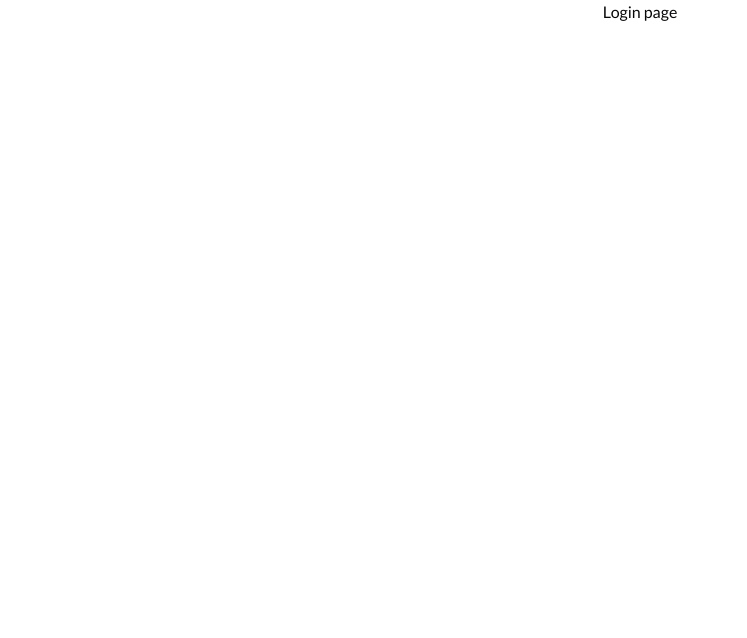
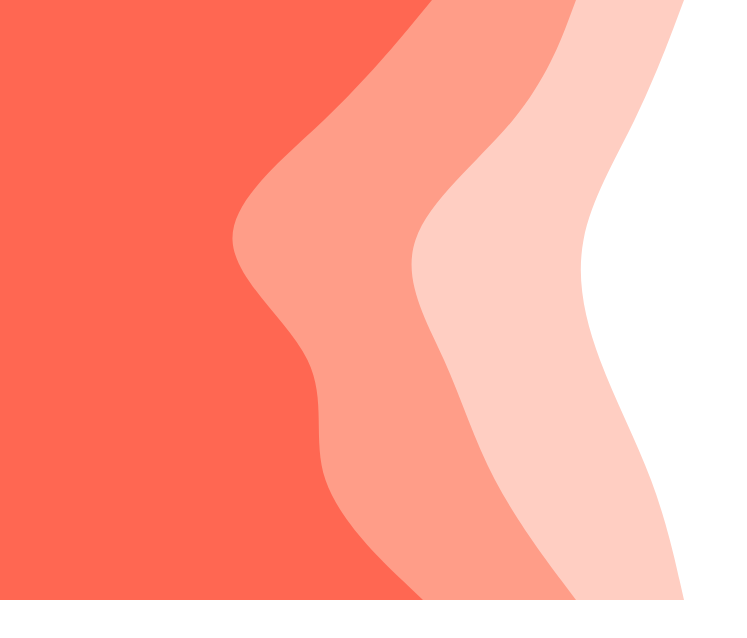
Before and after one commit to oscarMolina1523/Pet-Project, a React (Vite) app: page /login in a window 1280 px wide. Shown: the top 638 px of the page, without its empty margins (0-747 px from the left). Built offline with nearby package versions, Linux system fonts and the light colour scheme.

Commit message:
adding svg to login screen layout

```diff
--- a/src/pages/LoginPage.tsx
+++ b/src/pages/LoginPage.tsx
@@ -2,7 +2,11 @@ import React from "react";
 
 const LoginPage: React.FC = () => {
   return (
-    <div className="div">Login page</div>
+    <div className="relative">
+      <div className="static w-full h-screen flex flex-row items-start justify-start bg-surface-neutral overflow-hidden">
+        <svg id="visual" viewBox="0 0 900 600" width="900" height="600" xmlns="http://www.w3.org/2000/svg" version="1.1"><path d="M683 600L678.5 580C674 560 665 520 650 480C635 440 614 400 599 360C584 320 575 280 582.5 240C590 200 614 160 633.5 120C653 80 668 40 675.5 20L683 0L900 0L900 20C900 40 900 80 900 120C900 160 900 200 900 240C900 280 900 320 900 360C900 400 900 440 900 480C900 520 900 560 900 580L900 600Z" fill="#ffffff"></path><path d="M575 600L560 580C545 560 515 520 494 480C473 440 461 400 443 360C425 320 401 280 414.5 240C428 200 479 160 512 120C545 80 560 40 567.5 20L575 0L684 0L676.5 20C669 40 654 80 634.5 120C615 160 591 200 583.5 240C576 280 585 320 600 360C615 400 636 440 651 480C666 520 675 560 679.5 580L684 600Z" fill="#ffcec2"></path><path d="M422 600L401 580C380 560 338 520 324.5 480C311 440 326 400 306.5 360C287 320 233 280 231.5 240C230 200 281 160 323 120C365 80 398 40 414.5 20L431 0L576 0L568.5 20C561 40 546 80 513 120C480 160 429 200 415.5 240C402 280 426 320 444 360C462 400 474 440 495 480C516 520 546 560 561 580L576 600Z" fill="#ff9d88"></path><path d="M0 600L0 580C0 560 0 520 0 480C0 440 0 400 0 360C0 320 0 280 0 240C0 200 0 160 0 120C0 80 0 40 0 20L0 0L432 0L415.5 20C399 40 366 80 324 120C282 160 231 200 232.5 240C234 280 288 320 307.5 360C327 400 312 440 325.5 480C339 520 381 560 402 580L423 600Z" fill="#ff6752"></path></svg>
+      </div>
+    </div>
   );
 }
 
--- a/tailwind.config.js
+++ b/tailwind.config.js
@@ -4,6 +4,8 @@ export default {
   content: ["./index.html", "./src/**/*.{js,ts,jsx,tsx}"],
   theme: {
   	colors: {
+		'custom-orange-1': '#FEB53A',
+        'custom-orange-2': '#D65C15',
   		'surface-neutral': '#FFFFFF',
   		'ligth-surface-neutral': '#F8F8F8',
   		'ligth-gray': '#F3F6FB',
```
